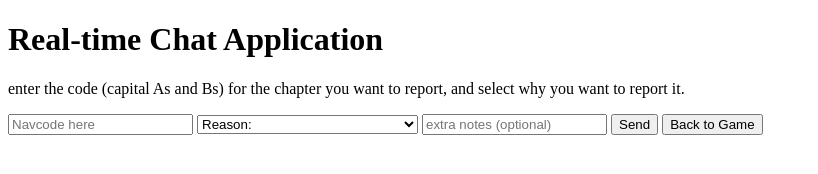
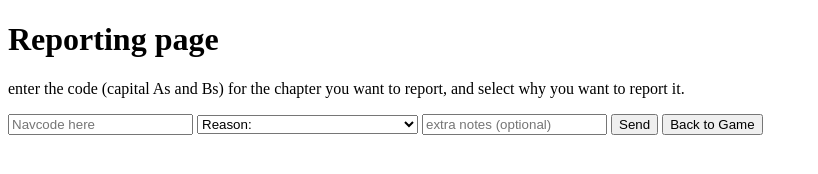
Before and after one commit to andrewparsley/andrewparsley.github.io, a plain HTML site: page ReportPage.html in a window 1280 px wide. Shown: the whole page, without its empty margins (0-818 px from the left). Drawn offline with Linux system fonts and the light colour scheme; no server answers.

Commit message:
Update ReportPage.html

```diff
--- a/ReportPage.html
+++ b/ReportPage.html
@@ -2,7 +2,7 @@
 <html lang="en">
 <head>
     <meta charset="UTF-8">
-    <title>Real-time Chat Application</title>
+    <title>Report page</title>
     <script type="module">
 
 function goToGamePage() {
@@ -98,7 +98,7 @@ function goToGamePage() {
     </script>
 </head>
 <body>
-        <h1>Real-time Chat Application</h1>
+        <h1>Reporting page</h1>
         <p id="words">enter the code (capital As and Bs) for the chapter you want to report, and select why you want to report it.</p>
         <div>
             <input type="text" id="username" placeholder="Navcode here">
```
